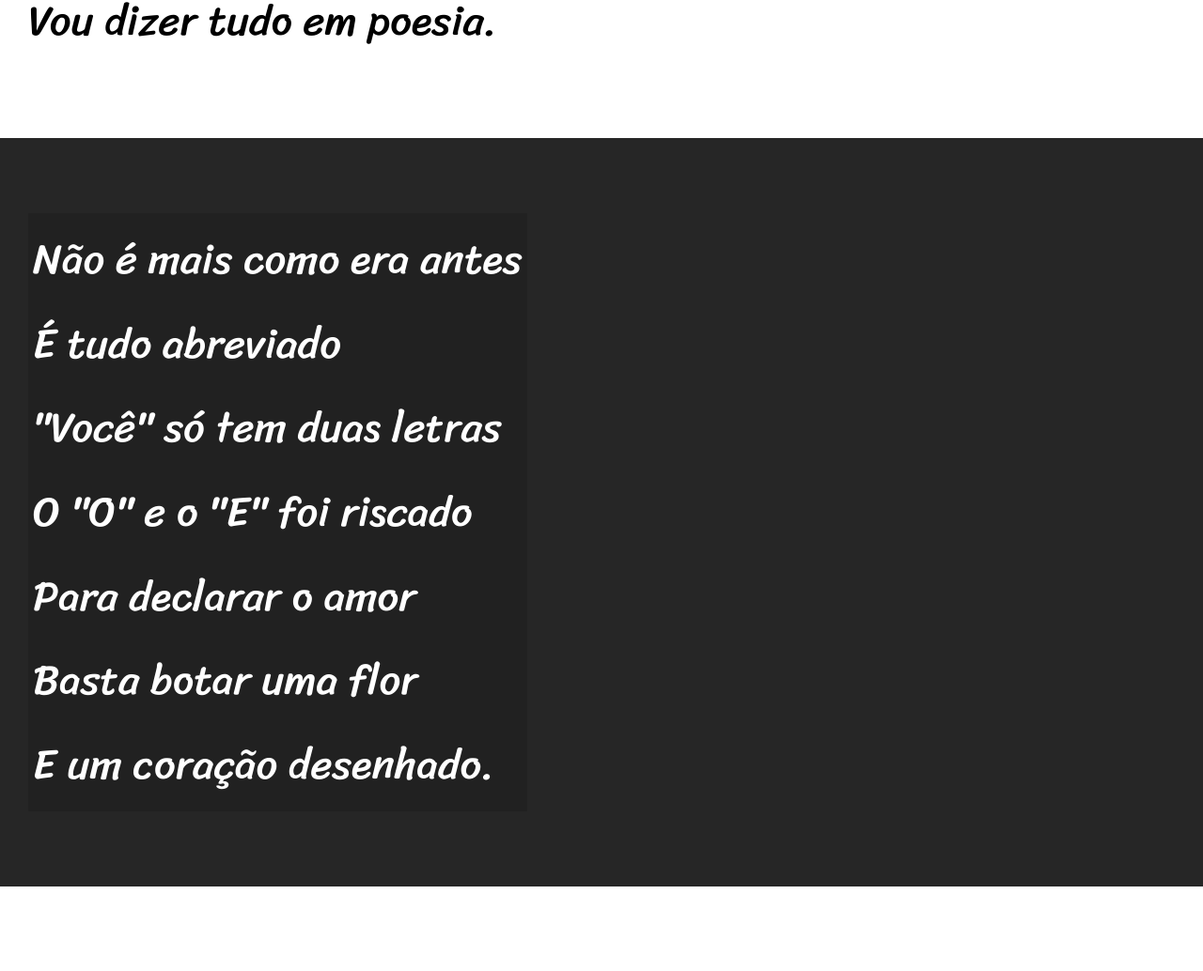
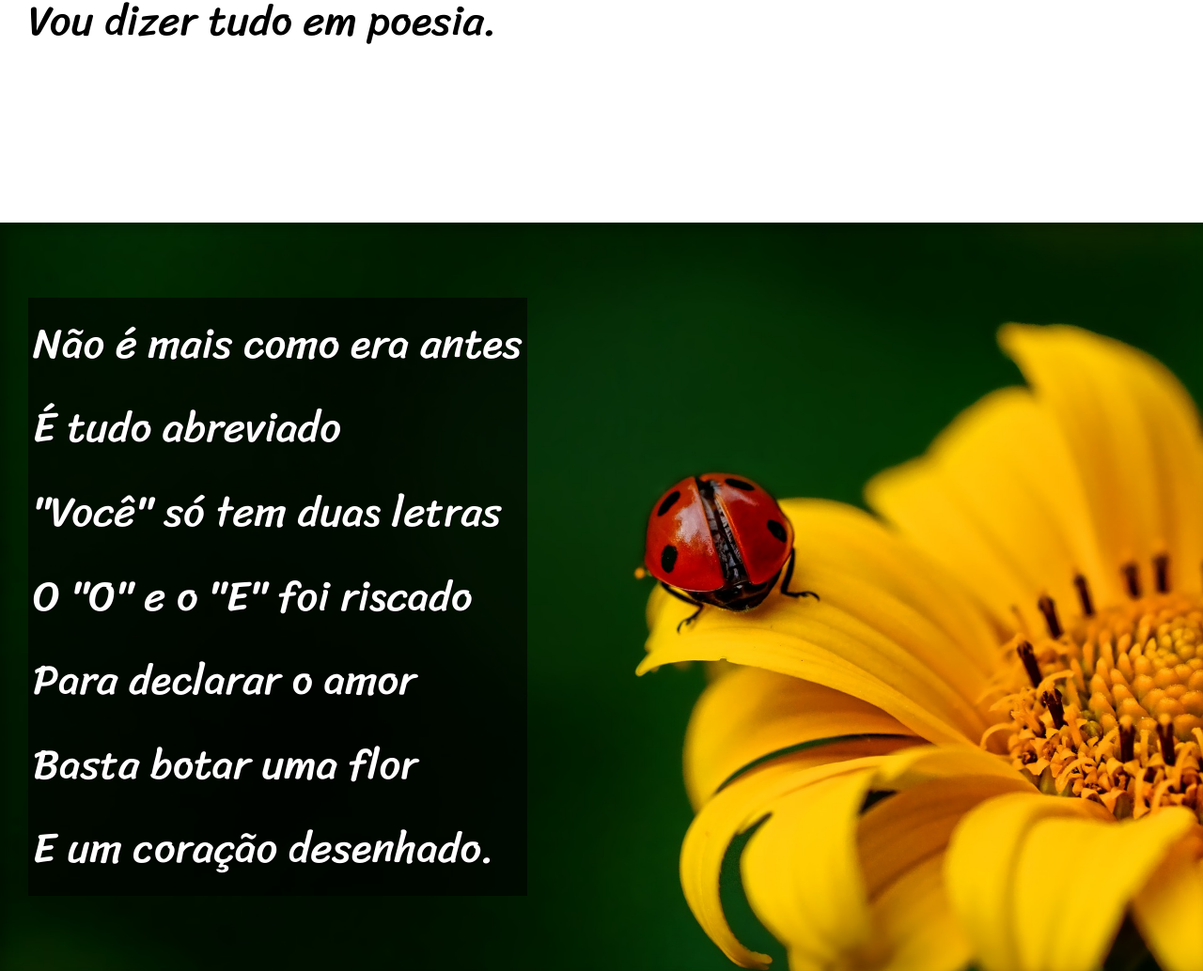
Before and after one commit to marcosvictorlima/html-css, a plain HTML site: page Desafios/d012/index.html in a window 1280 px wide. Shown: the part 900-1934 px from the top of the page at 94% size. Drawn offline with Linux system fonts and the light colour scheme.

Commit message:
desafio 12 completado

```diff
--- a/Desafios/d012/estilo/style.css
+++ b/Desafios/d012/estilo/style.css
@@ -58,6 +58,10 @@
     font-size: 3.5vw;
 }
 
+section > p{
+    padding-bottom: 2em;
+}
+
 section.normal{
     background-color: white;
     color: black;
@@ -66,12 +70,25 @@
 section.imagem{
     background-color: rgb(38, 38, 38);
     color: white;
+    box-shadow: inset 6px 6px 13px rgba(0, 0, 0, 0.288);
+    background-size: cover;
+    background-attachment: fixed;
 }
 
 section.imagem > p{
     display: inline-block;
     padding: 5px;
-    background-color: rgba(0, 0, 0, 0.122);
+    background-color: rgba(0, 0, 0, 0.59);
+    text-shadow: 1px 1px 0px black;
+}
+
+section#img01{
+    background-image: url('../imagens/joaninha.jpg');
+    background-position: right center;
+}
+
+section#img02{
+    background-image: url('../imagens/livro.jpg');
 }
 
 footer{
--- a/Desafios/d012/index.html
+++ b/Desafios/d012/index.html
@@ -25,7 +25,7 @@
             </p>
         </section>
 
-        <section class="imagem">
+        <section class="imagem" id="img01">
             <p>
                 Não é mais como era antes <br>
                 É tudo abreviado <br>
@@ -59,7 +59,7 @@
             </p>
         </section>
 
-        <section class="imagem">
+        <section class="imagem" id="img02">
             <p>
                 Tenho saudade das cartas <br>
                 Escritas com a própria mão <br>
```
